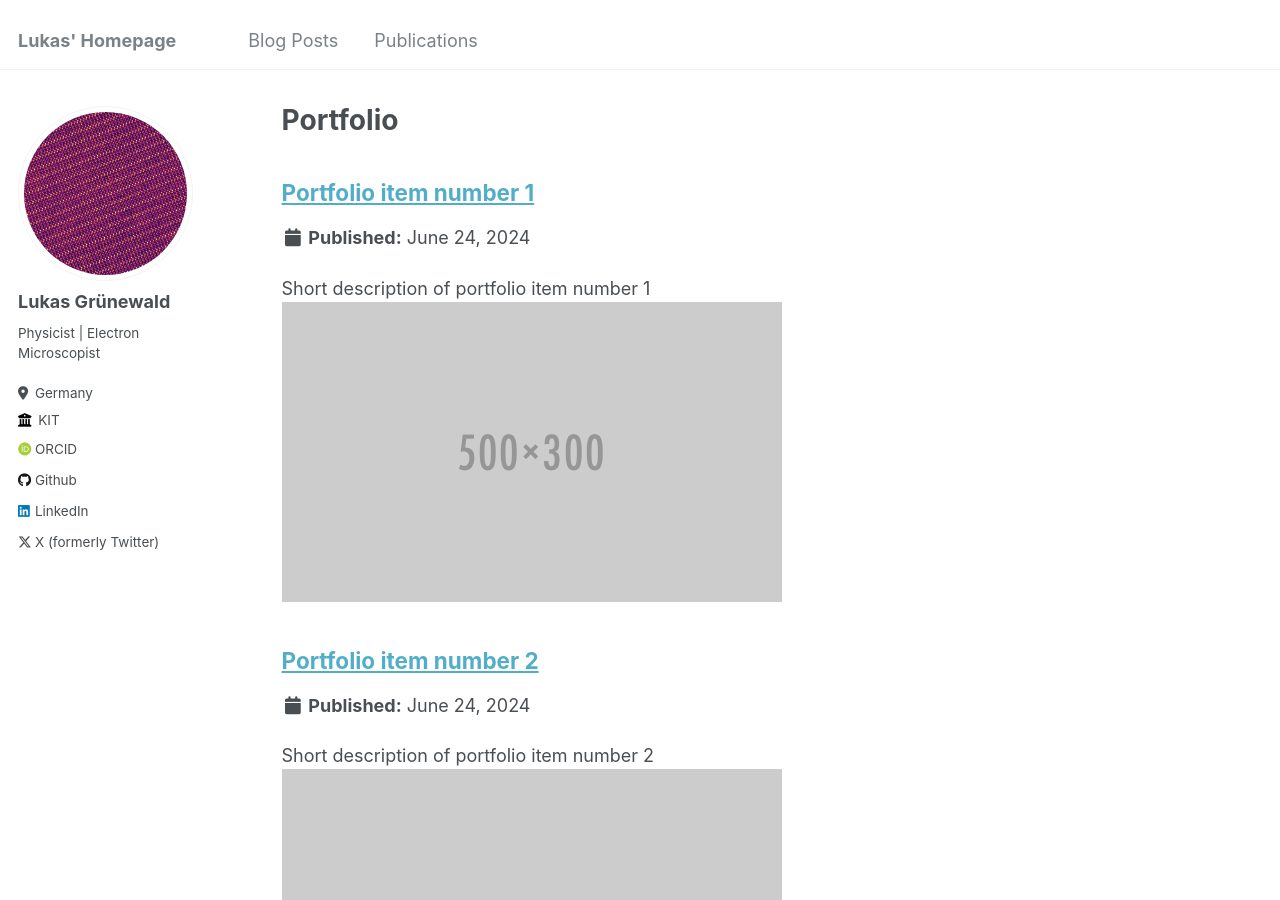
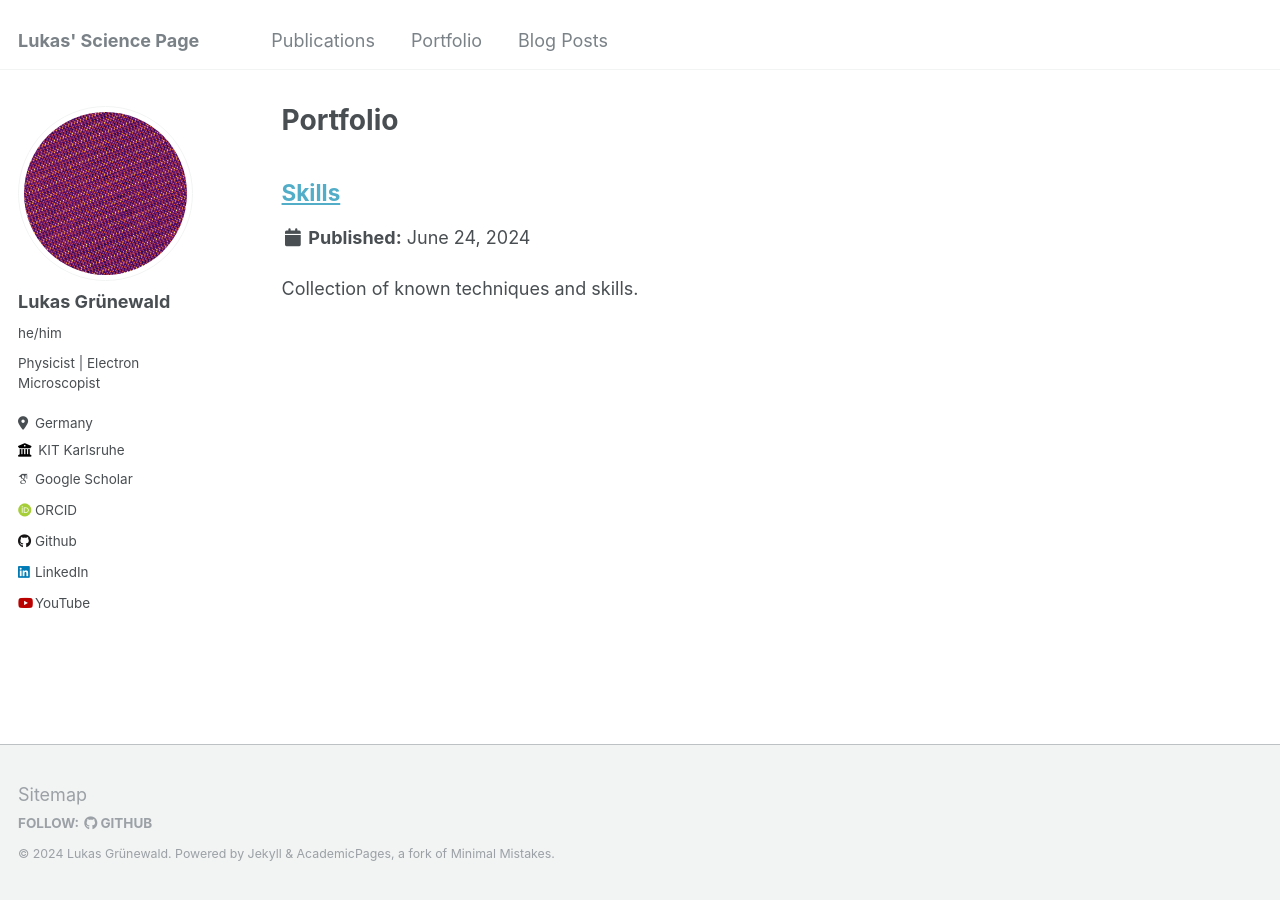
Before and after one commit to lukmuk/lukmuk.github.io, a Jekyll site: the page built from _pages/portfolio.html, in a window 1280 px wide and 900 px high. Built offline with Jekyll 4.4.1, drawn with Linux system fonts in a browser that asks for light colours; some web fonts are replaced.

Commit message:
add portfolio

```diff
--- a/_config.yml
+++ b/_config.yml
@@ -8,7 +8,7 @@
 
 # Basic Site Settings
 locale                   : "en-US"
-title                    : "Lukas' Homepage"
+title                    : "Lukas' Science Page"
 title_separator          : "-"
 name                     : &name "Lukas Grünewald"
 description              : &description "Physicist | Electron Microscopist"
@@ -23,16 +23,16 @@ author:
   # Biographic information
   avatar           : "hrtem.png" # replace with actual image
   name             : "Lukas Grünewald"
-  pronouns         : # example: "she/her"
+  pronouns         : "he/him"
   bio              : "Physicist | Electron Microscopist"
   location         : "Germany"
-  employer         : "KIT"
+  employer         : "KIT Karlsruhe"
   uri              : # URL
   email            : #"none@example.org"
 
   # Academic websites
   arxiv            : # URL - Update with the correct link to your profile
-  googlescholar    : #"https://scholar.google.com/citations?user=PS_CX0AAAAAJ"
+  googlescholar    : "https://scholar.google.de/citations?hl=de&user=MTCt99kAAAAJ&view_op=list_works&sortby=pubdate"
   impactstory      : # URL
   orcid            : "https://orcid.org/0000-0002-5898-0713"
   pubmed           : #"https://www.ncbi.nlm.nih.gov/pubmed/?term=john+snow"
@@ -64,12 +64,12 @@ author:
   steam            : # Username
   telegram         : # URL
   tumblr           : # Username
-  twitter          : GruenewaldLukas
+  twitter          : # GruenewaldLukas
   vine             : # Username
   weibo            : # Username
   wikipedia        : # Username
   xing             : # Username
-  youtube          : # Username
+  youtube          : electronmicroscopist1986
   zhihu            : # URL
 
 
--- a/_portfolio/portfolio-1.md
+++ /dev/null
@@ -1,7 +0,0 @@
----
-title: "Portfolio item number 1"
-excerpt: "Short description of portfolio item number 1<br/><img src='/images/500x300.png'>"
-collection: portfolio
----
-
-This is an item in your portfolio. It can be have images or nice text. If you name the file .md, it will be parsed as markdown. If you name the file .html, it will be parsed as HTML.
--- a/_portfolio/portfolio-2.html
+++ /dev/null
@@ -1,7 +0,0 @@
----
-title: "Portfolio item number 2"
-excerpt: "Short description of portfolio item number 2 <br/><img src='/images/500x300.png'>"
-collection: portfolio
----
-
-This is an item in your portfolio. It can be have images or nice text. If you name the file .md, it will be parsed as markdown. If you name the file .html, it will be parsed as HTML.
```
Also changed, not shown: _data/navigation.yml (+7 -7 lines), _portfolio/portfolio-skills.md (added, +35 -0 lines).
